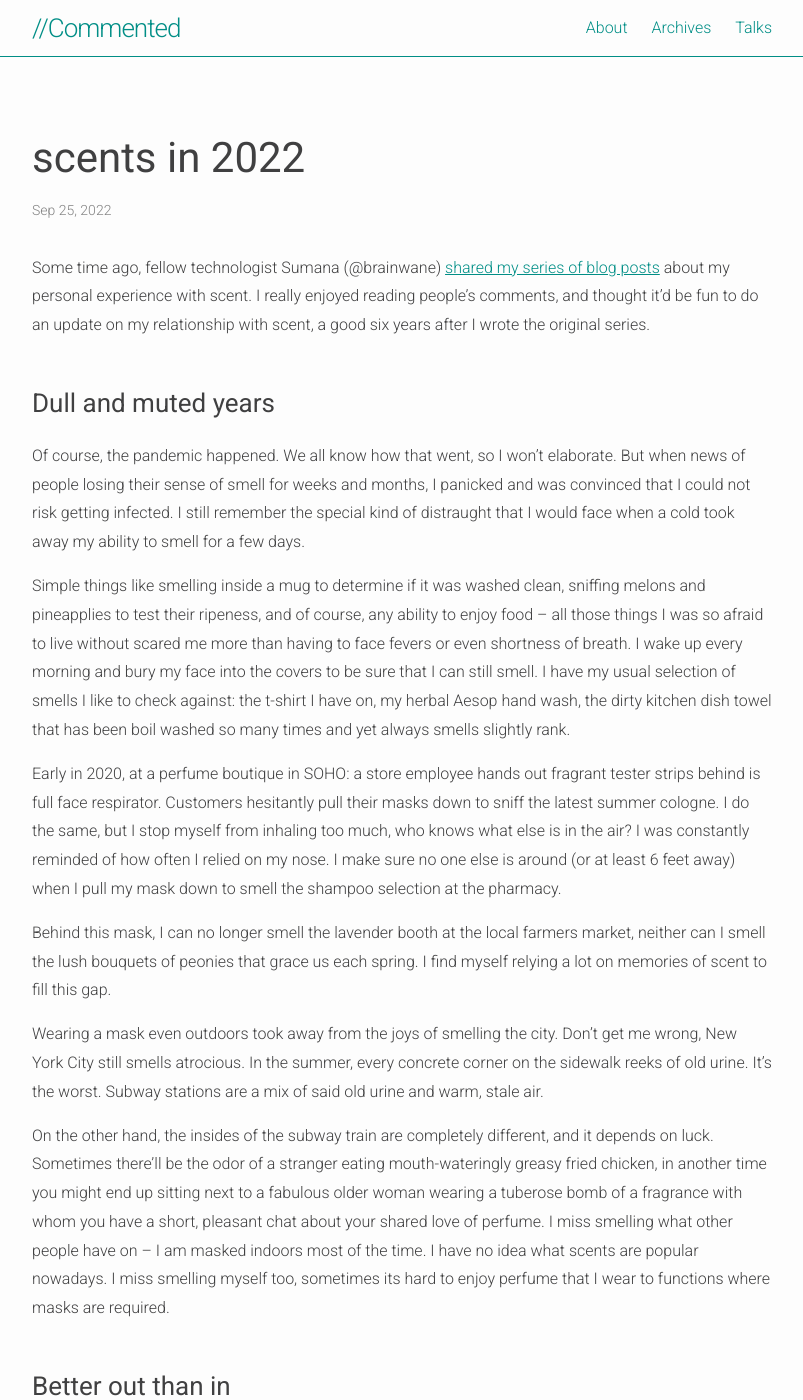
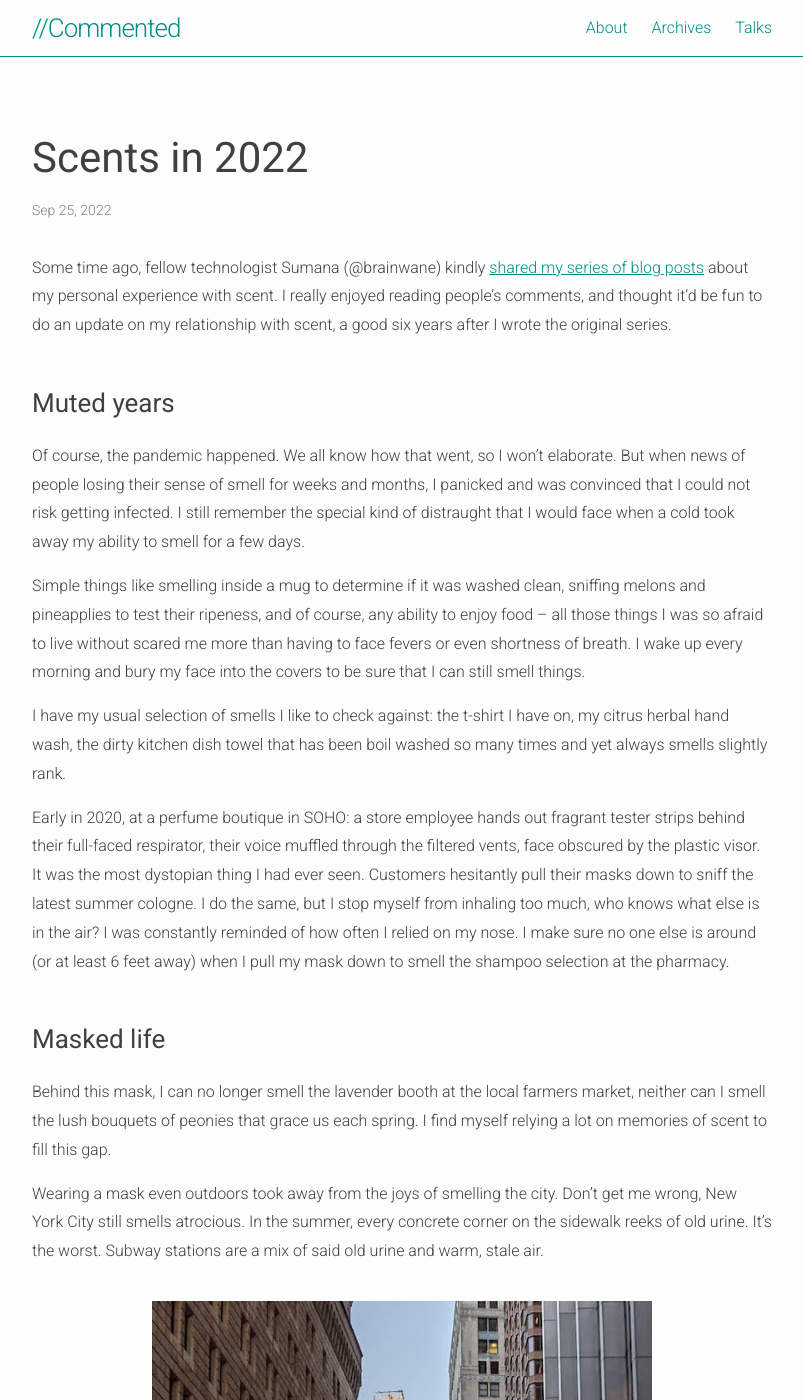
Before and after one commit to piratefsh/piratefsh.github.io, a Jekyll site: the page built from _posts/2022-09-25-scents-in-2022.markdown, in a window 1280 px wide and 1400 px high. Shown: the whole window, without its empty margins (238-1041 px from the left). Built offline with Jekyll 4.4.1, drawn with Linux system fonts in a browser that asks for light colours; some of the changed text lies outside the part shown.

Commit message:
Add assets

```diff
--- a/_posts/2022-09-25-scents-in-2022.markdown
+++ b/_posts/2022-09-25-scents-in-2022.markdown
@@ -1,36 +1,65 @@
 ---
-title: scents in 2022
+title: Scents in 2022
 layout: post
 ---
 
-Some time ago, fellow technologist Sumana (@brainwane) [shared my series of blog posts](https://www.metafilter.com/192854/it-smelled-good-but-in-my-mind-it-already-belonged-to-someone-else) about my personal experience with scent. I really enjoyed reading people's comments, and thought it'd be fun to do an update on my relationship with scent, a good six years after I wrote the original series.
+Some time ago, fellow technologist Sumana (@brainwane) kindly [shared my series of blog posts](https://www.metafilter.com/192854/it-smelled-good-but-in-my-mind-it-already-belonged-to-someone-else) about my personal experience with scent. I really enjoyed reading people's comments, and thought it'd be fun to do an update on my relationship with scent, a good six years after I wrote the original series.
 
-### Dull and muted years
+### Muted years
 
 Of course, the pandemic happened. We all know how that went, so I won't elaborate. But when news of people losing their sense of smell for weeks and months, I panicked and was convinced that I could not risk getting infected. I still remember the special kind of distraught that I would face when a cold took away my ability to smell for a few days.
 
-Simple things like smelling inside a mug to determine if it was washed clean, sniffing melons and pineapplies to test their ripeness, and of course, any ability to enjoy food -- all those things I was so afraid to live without scared me more than having to face fevers or even shortness of breath. I wake up every morning and bury my face into the covers to be sure that I can still smell. I have my usual selection of smells I like to check against: the t-shirt I have on, my herbal Aesop hand wash, the dirty kitchen dish towel that has been boil washed so many times and yet always smells slightly rank.
+Simple things like smelling inside a mug to determine if it was washed clean, sniffing melons and pineapplies to test their ripeness, and of course, any ability to enjoy food -- all those things I was so afraid to live without scared me more than having to face fevers or even shortness of breath. I wake up every morning and bury my face into the covers to be sure that I can still smell things.
 
-Early in 2020, at a perfume boutique in SOHO: a store employee hands out fragrant tester strips behind is full face respirator. Customers hesitantly pull their masks down to sniff the latest summer cologne. I do the same, but I stop myself from inhaling too much, who knows what else is in the air? I was constantly reminded of how often I relied on my nose. I make sure no one else is around (or at least 6 feet away) when I pull my mask down to smell the shampoo selection at the pharmacy.
+I have my usual selection of smells I like to check against: the t-shirt I have on, my citrus herbal hand wash, the dirty kitchen dish towel that has been boil washed so many times and yet always smells slightly rank.
+
+Early in 2020, at a perfume boutique in SOHO: a store employee hands out fragrant tester strips behind their full-faced respirator, their voice muffled through the filtered vents, face obscured by the plastic visor. It was the most dystopian thing I had ever seen. Customers hesitantly pull their masks down to sniff the latest summer cologne. I do the same, but I stop myself from inhaling too much, who knows what else is in the air? I was constantly reminded of how often I relied on my nose. I make sure no one else is around (or at least 6 feet away) when I pull my mask down to smell the shampoo selection at the pharmacy.
+
+### Masked life
 
 Behind this mask, I can no longer smell the lavender booth at the local farmers market, neither can I smell the lush bouquets of peonies that grace us each spring. I find myself relying a lot on memories of scent to fill this gap.
 
 Wearing a mask even outdoors took away from the joys of smelling the city. Don't get me wrong, New York City still smells atrocious. In the summer, every concrete corner on the sidewalk reeks of old urine. It's the worst. Subway stations are a mix of said old urine and warm, stale air.
 
-On the other hand, the insides of the subway train are completely different, and it depends on luck. Sometimes there'll be the odor of a stranger eating mouth-wateringly greasy fried chicken, in another time you might end up sitting next to a fabulous older woman wearing a tuberose bomb of a fragrance with whom you have a short, pleasant chat about your shared love of perfume. I miss smelling what other people have on -- I am masked indoors most of the time. I have no idea what scents are popular nowadays. I miss smelling myself too, sometimes its hard to enjoy perfume that I wear to functions where masks are required.
+
+<div class="media">
+  <img width="500" src="/assets/images/2022/perfume/manhattan-light.jpg"/>
+  <p><em>Sliver of golden light in lower Manhattan</em></p>
+</div>
+
+On the other hand, the insides of the subway train are completely different, and it depends on luck. Sometimes there'll be the odor of a stranger eating mouth-wateringly greasy fried chicken, in another time you might end up sitting next to a fabulous older woman wearing a tuberose bomb of a fragrance with whom you have a short, pleasant chat about your shared love of perfume.
+
+I miss smelling what other people have on -- I am masked indoors most of the time. I have no idea what scents are popular nowadays. I miss smelling myself too, sometimes its hard to enjoy perfume that I wear to functions where masks are required.
 
 ### Better out than in
 
 Ironically, I didn't feel like wearing perfume much at home. To smell a scent alone is not that interesting, especially when it is one you are already familiar with. I realized that I like perfumes for how they interact with the world and its various scent landscapes. My indoors is monotone, any perfume smells the same whether I'm at my desk, or on my bed -- it's the same air column. You see, perfume isn't the full stage alone -- it is the soundtrack to a stage. What I truly enjoy is not the active smelling of the scent as you would when sampling off a blotter -- instead what I enjoy is the living with the perfume.
 
-I like catching whiffs of crisp neroli alongside the greenery of my local park on an afternoon walk, the cocoon of comfort of white musks that whispers 'you're safe' beneath my favorite cream sweater, the eye-rolling realization that some person in your Brooklyn apartment elevator has on Santal 22 or one of its many imitators, which you have smelled at least TWICE on the street this month. Nothing wrong with enjoying Santal 22 on your own volition, but do you really want to smell the same as a stranger across the room?
+I like catching whiffs of crisp neroli alongside the greenery of my local park on an afternoon walk, the cocoon of comfort of white musks that whispers 'you're safe' beneath my favorite cream sweater, the eye-rolling realization that some person in your Brooklyn apartment elevator has on Santal 22 or one of its many imitators, which you have smelled at least TWICE on the street this month. Nothing wrong with enjoying Santal 22 on your own volition, but I have personal disdain for anything with a cult following.
+
+<div class="media">
+  <img width="500" src="/assets/images/2022/perfume/ground-cherries-on-lotus.jpg"/>
+  <p><em>One of the rare occasions where you are free to enjoy scent unmasked: when dining. Tasty morsels enclosed in ground cherry pods, fragranced by lotus petals atop a lotus leaf</em></p>
+</div>
+
 
 I love scents for how it colors the experience of living. Many fragrances are beautiful and are worth smelling for the sake of it. But where the pleasure truly arises in the appreciation for scent is in wearing it.
 
 I like going to perfume stores in SoHo, smelling a dozen little strips of paper before deciding one to spritz on my arm for the day. In time, I have become adept at navigating sales assistants -- and they in turn have become less gendered in their marketing approaches. I like that many that I have met in NYC agree that you can wear what you want, regardless of whether it was meant for men nor women. As the world embraces the neither here nor there, it becomes easier for me to navigate both the perfume aisles and my personal style.
 
+<div class="media">
+  <img width="500" src="/assets/images/2022/perfume/atelier-beaute-chanel.jpg"/>
+  <p><em>The best ungendered fragrance discovery experience at Atelier Beaute Chanel in SoHo. You sample scents blind, no names, no marketing. It costs money but is well worth it if you love fragrance.</em></p>
+</div>
+
+
 As I enter my 30s, I find it easier to be unashamed about enjoying feminine things such as said perfume, makeup and clothes. I may not be an Adult Woman, but I certainly am an Adult Person. The more I think about it, the less it becomes about fitting into an arbitrary feminine image, but more about fitting your own image of You. And it's okay to have You be into femme-coded things, this society demonizes femininity way too much anyway.
 
 All this to say, I have fallen down the perfume rabbit hole once again, this time armed with much less self-doubt.
 
+---
+
 I have a lot more to talk about. Next time: on discontinuations -- the anguish of learning that your favorite scent no longer exists.
+
+Until then,
+-S
```
Also changed, not shown: assets/images/2022/perfume/atelier-beaute-chanel.jpg (added), assets/images/2022/perfume/ground-cherries-on-lotus.jpg (added), assets/images/2022/perfume/manhattan-light.jpg (added).
